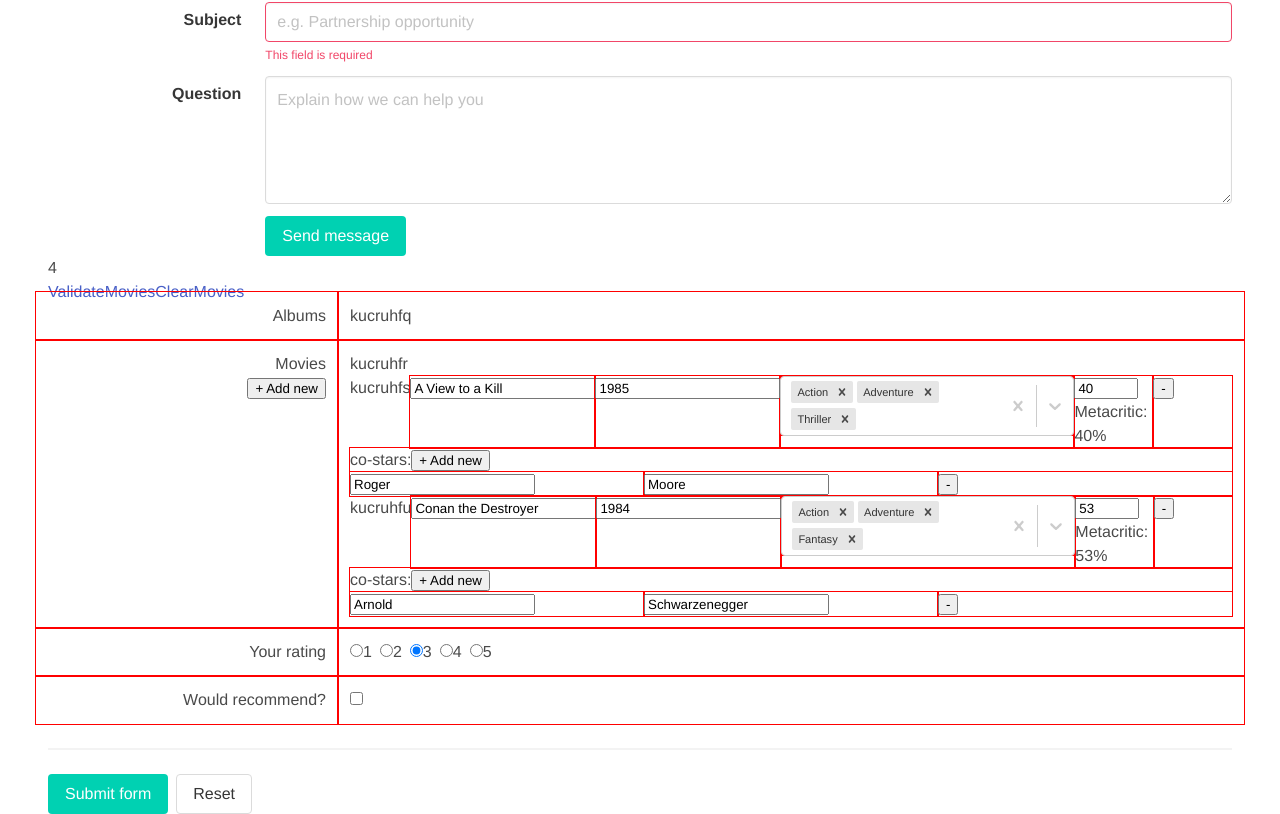
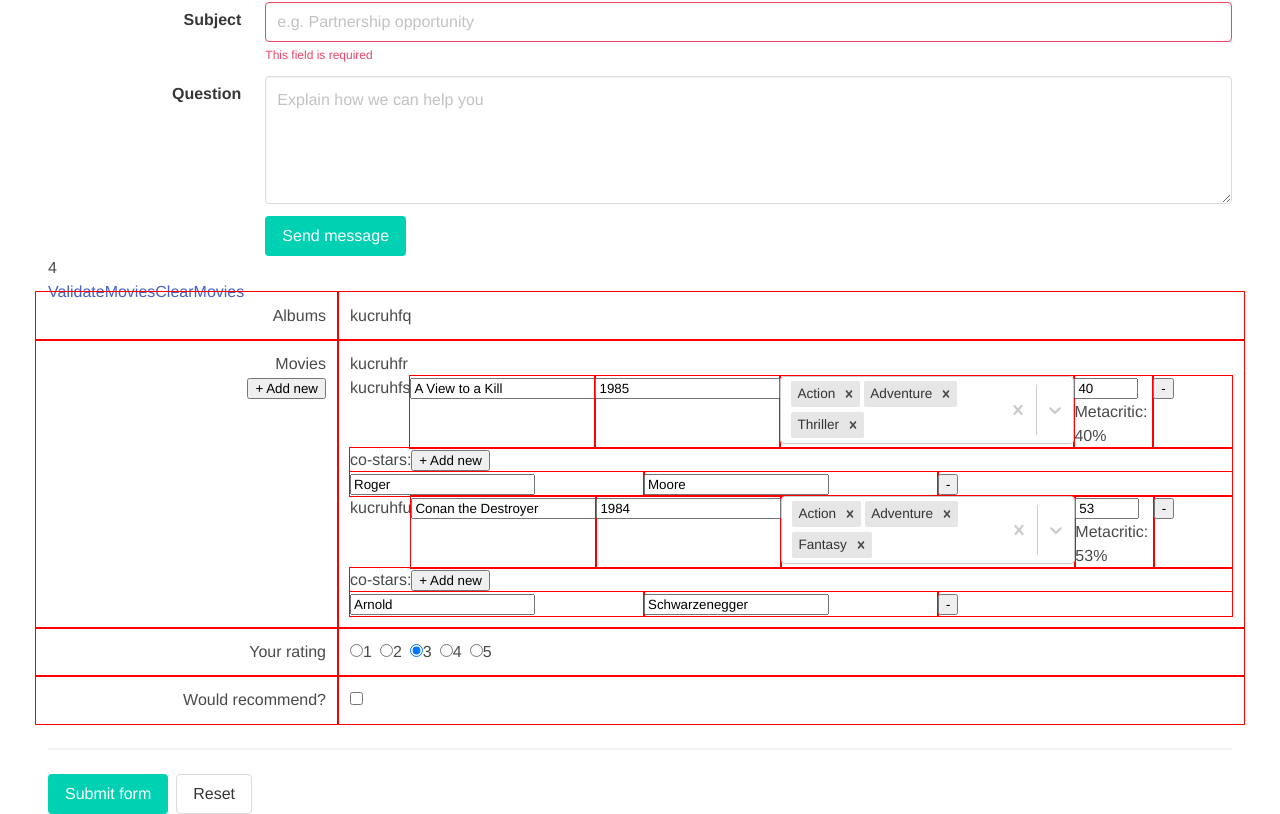
Before and after one commit to rvision/useForm, a React app: page / in a window 1280 px wide. Shown: the part 895-1709 px from the top of the page. Built offline with nearby package versions, Linux system fonts and the light colour scheme.

Commit message:
removed wrapper class

```diff
--- a/assets/styles/index.scss
+++ b/assets/styles/index.scss
@@ -17,8 +17,3 @@
 .columns .column {
 	outline: 1px solid red;
 }
-
-.select-wrapper {
-	font-size: 13px;
-	background-color: red;
-}
```
